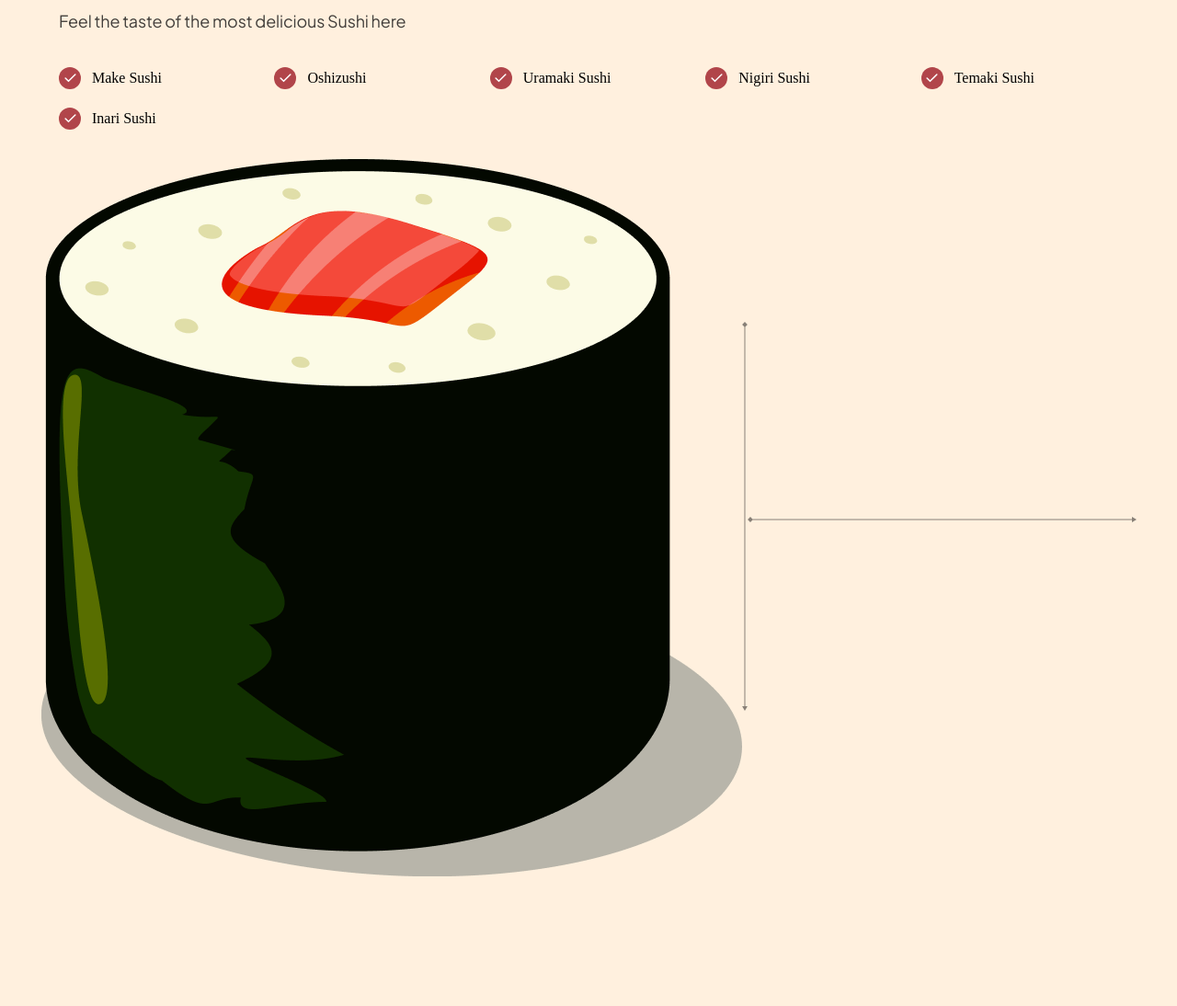
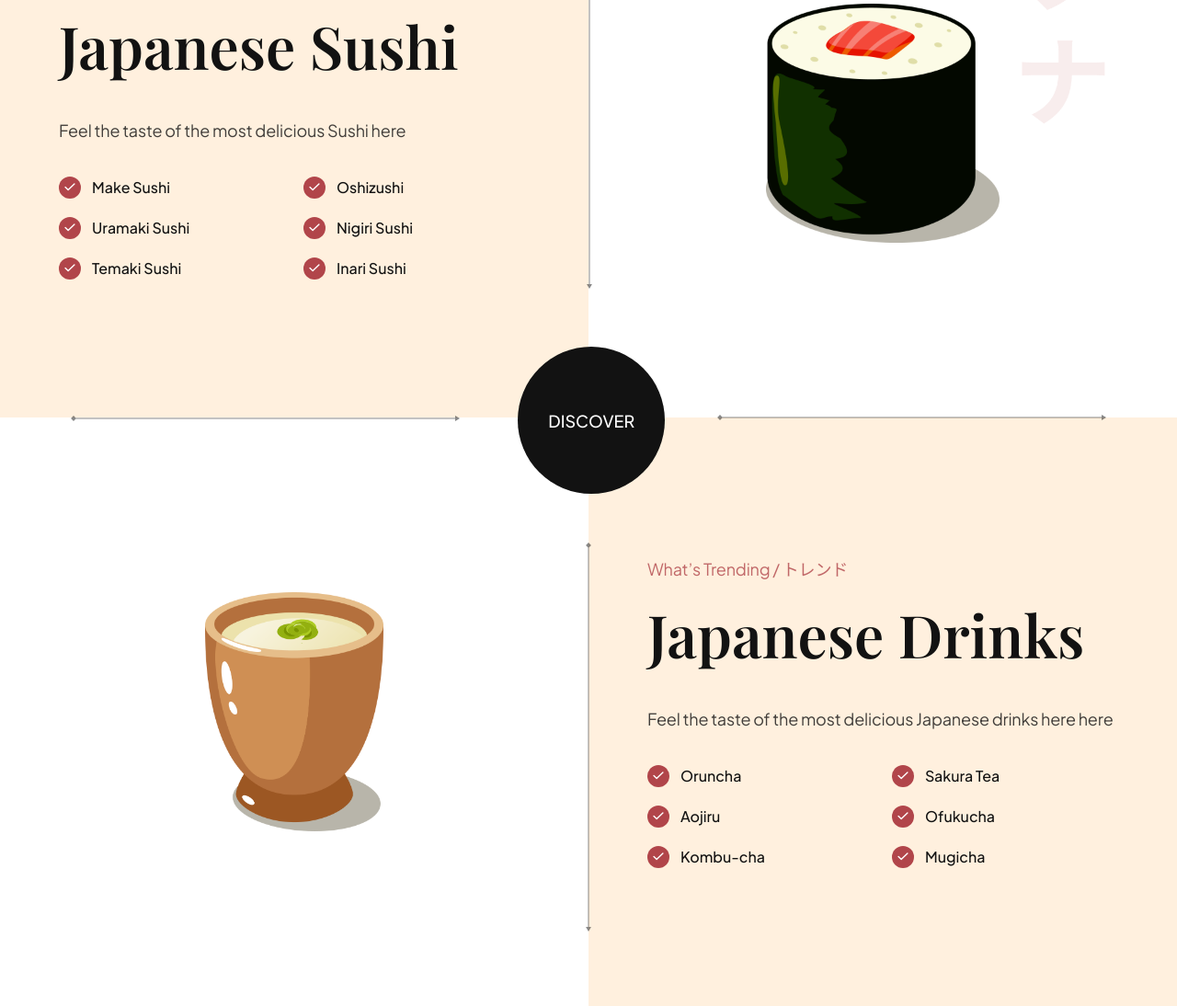
Before and after one commit to shahirulprojects/DONT-DELETE-sushi-bites, a website built with Vite: page index.html in a window 1280 px wide. Shown: the part 2688-3782 px from the top of the page at 92% size. Before the commit the page ends 3641 px from the top, so only its background shows below. Built offline with nearby package versions, Linux system fonts and the light colour scheme; files whose address does not match are found by name.

Commit message:
completing trending section

```diff
--- a/css/sections/trending.css
+++ b/css/sections/trending.css
@@ -51,3 +51,111 @@
   background-color: var(--primary-color);
   border-radius: 100%;
 }
+
+.trending__icon img {
+  width: 50%;
+  height: 50%;
+  object-fit: contain;
+}
+
+.trending__list p {
+  flex: 1;
+  font-size: 16px;
+  font-weight: 500;
+  font-family: var(--plus-jakarta-sans);
+
+  color: var(--secondary-color);
+}
+
+.trending__image {
+  flex: 1;
+
+  position: relative;
+  padding: 32px 64px;
+
+  background-color: var(--color-white);
+  background-repeat: no-repeat;
+  background-size: contain;
+  background-position: center;
+}
+
+.trending-sushi .trending__image {
+  background-image: url("../../assets/japanese_sushi.png");
+}
+
+.trending-drink .trending__image {
+  background-image: url("../../assets/japanese_drink.png");
+}
+
+.trending__image img {
+  width: 254px;
+  height: 260px;
+  object-fit: contain;
+}
+
+.trending__discover {
+  position: absolute;
+  top: 44%;
+  left: 44%;
+  z-index: 1;
+
+  width: 160px;
+  height: 160px;
+
+  background-color: var(--secondary-color);
+  border-radius: 100%;
+
+  display: flex;
+  justify-content: center;
+  align-items: center;
+}
+
+.trending__discover p {
+  color: #fff;
+  text-transform: uppercase;
+
+  font-size: 18px;
+  font-weight: 500;
+  font-family: var(--plus-jakarta-sans);
+}
+
+.trending__arrow {
+  position: absolute;
+  z-index: 1;
+}
+
+.trending__arrow img {
+  object-fit: contain;
+}
+
+.trending__arrow-left {
+  left: -2.5px;
+  top: 12%;
+}
+
+.trending__arrow-left img,
+.trending__arrow-top img {
+  width: auto;
+  height: 100%;
+}
+
+.trending__arrow-top {
+  top: -10.5px;
+  left: 12%;
+}
+
+.trending__arrow-bottom {
+  bottom: -6.5px;
+  right: 12%;
+}
+
+.trending__arrow-bottom img,
+.trending__arrow-right img {
+  width: 100%;
+  height: auto;
+}
+
+.trending__arrow-right {
+  right: -2.5px;
+  bottom: 12%;
+}
--- a/index.html
+++ b/index.html
@@ -204,6 +204,7 @@
     </section>
 
     <section class="trending" id="food">
+      <section class="trending-sushi">
         <div class="trending__content" data-aos="fade-right">
           <p class="sushi__subtitle">What’s Trending / トレンド</p>
 
@@ -263,6 +264,72 @@
           </div>
         </div>
       </section>
+      <div class="trending__discover" data-aos="zoom-in">
+        <p>Discover</p>
+      </div>
+
+      <section class="trending-drink">
+        <div class="trending__image flex-center">
+          <img src="assets/sushi-4.png" alt="sushi-4" data-aos="fade-lright" />
+          <div class="trending__arrow trending__arrow-top">
+            <img src="assets/arrow-horizontal.svg" alt="arrow-horizontal" />
+          </div>
+
+          <div class="trending__arrow trending__arrow-right">
+            <img src="assets/arrow-vertical.svg" alt="arrow-vertical" />
+          </div>
+        </div>
+        <div class="trending__content" data-aos="fade-left">
+          <p class="sushi__subtitle">What’s Trending / トレンド</p>
+
+          <h3 class="sushi__title">Japanese Drinks</h3>
+          <p class="sushi__description">
+            Feel the taste of the most delicious Japanese drinks here here
+          </p>
+
+          <!-- ul is unordered list while li is list item,li represents one item -->
+          <ul class="trending__list flex-between">
+            <li>
+              <div class="trending__icon flex-center">
+                <img src="assets/check.svg" alt="check" />
+              </div>
+              <p>Oruncha</p>
+            </li>
+            <li>
+              <div class="trending__icon flex-center">
+                <img src="assets/check.svg" alt="check" />
+              </div>
+              <p>Sakura Tea</p>
+            </li>
+            <li>
+              <div class="trending__icon flex-center">
+                <img src="assets/check.svg" alt="check" />
+              </div>
+              <p>Aojiru</p>
+            </li>
+            <li>
+              <div class="trending__icon flex-center">
+                <img src="assets/check.svg" alt="check" />
+              </div>
+              <p>Ofukucha</p>
+            </li>
+            <li>
+              <div class="trending__icon flex-center">
+                <img src="assets/check.svg" alt="check" />
+              </div>
+              <p>Kombu-cha</p>
+            </li>
+            <li>
+              <div class="trending__icon flex-center">
+                <img src="assets/check.svg" alt="check" />
+              </div>
+              <p>Mugicha</p>
+            </li>
+          </ul>
+        </div>
+      </section>
+    </section>
+
     <script src="js/script.js" type="module"></script>
   </body>
 </html>
```
Lines whose indentation alone changed are shown as unchanged.
